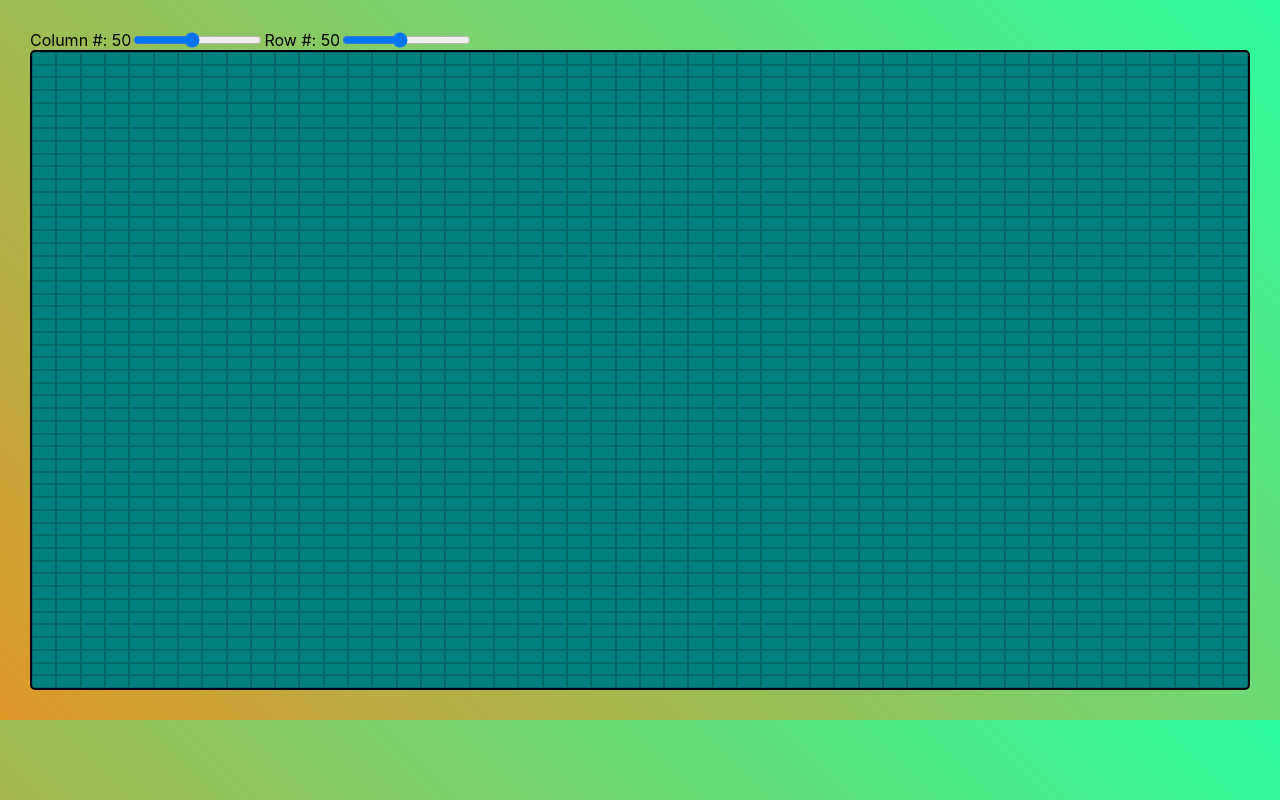
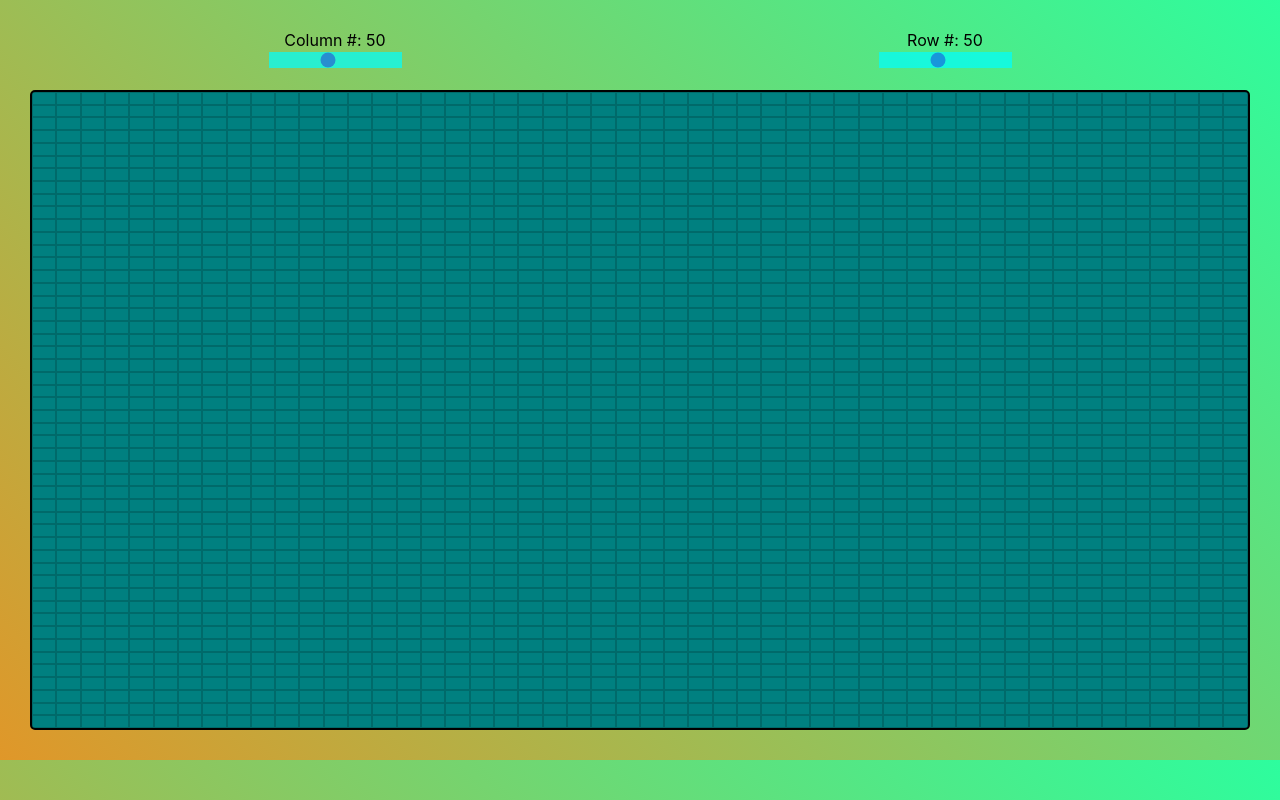
Before and after one commit to EnzoDFer/Sketch-Project, a React (Create React App) app: page / in a window 1280 px wide. Built offline with nearby package versions, Linux system fonts and the light colour scheme.

Commit message:
Restyle slider selection bar

```diff
--- a/src/App.css
+++ b/src/App.css
@@ -28,6 +28,13 @@ button {
 
 .wrapper {
   display: flex;
+  justify-content: space-around;
+  align-items: center;
+  margin-bottom: 10px;
+}
+
+.vertWrapper {
+  flex-direction: column;
 }
 
 .grid {
@@ -54,7 +61,7 @@ button {
   background: cyan;
   outline: none;
   opacity: 0.7;
-  appearance: none;
+  -webkit-appearance: none;
   cursor: pointer;
   }
 
--- a/src/App.js
+++ b/src/App.js
@@ -8,13 +8,13 @@ const Container = () => {
   return (
     <>
       <div className="wrapper">
-        <div className="wrapper">
+        <div className="wrapper vertWrapper">
           <div>Column #: {cols}</div>
-          <Slider value={cols} onValueChange={onColChange} className="slider" id='rowSlider'/>
+          <Slider value={cols} onValueChange={onColChange} />
         </div>
-        <div className="wrapper">
+        <div className="wrapper vertWrapper">
           <div>Row #: {rows}</div>
-          <Slider value={rows} onValueChange={onRowChange}className="slider" id='colSlider'/>
+          <Slider value={rows} onValueChange={onRowChange} />
         </div>
       </div>
       <Grid rowNum={rows} colNum={cols}/>
@@ -32,6 +32,8 @@ const Slider = ({value,onValueChange}) => {
       type="range"
       min="10"
       max="100"
+      className="slider"
+      id='rowSlider'
       value={value}
       onChange={(e)=>sliderHandler(e)}
     />
```
